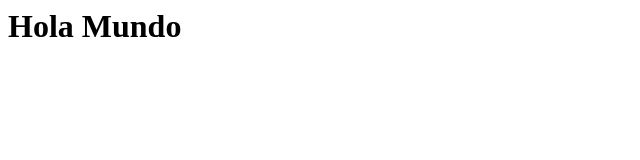
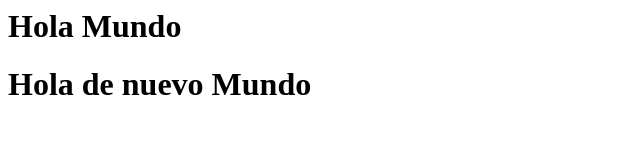
Before and after one commit to zocyz/proyecto-prueba, a plain HTML site: page index.html in a window 1280 px wide. Shown: the whole page, without its empty margins (0-640 px from the left). Drawn offline with Linux system fonts and the light colour scheme.

Commit message:
Archivo index modificado

```diff
--- a/index.html
+++ b/index.html
@@ -1 +1,2 @@
 <h1>Hola Mundo</h1>
+<h1>Hola de nuevo Mundo</h1>
```
